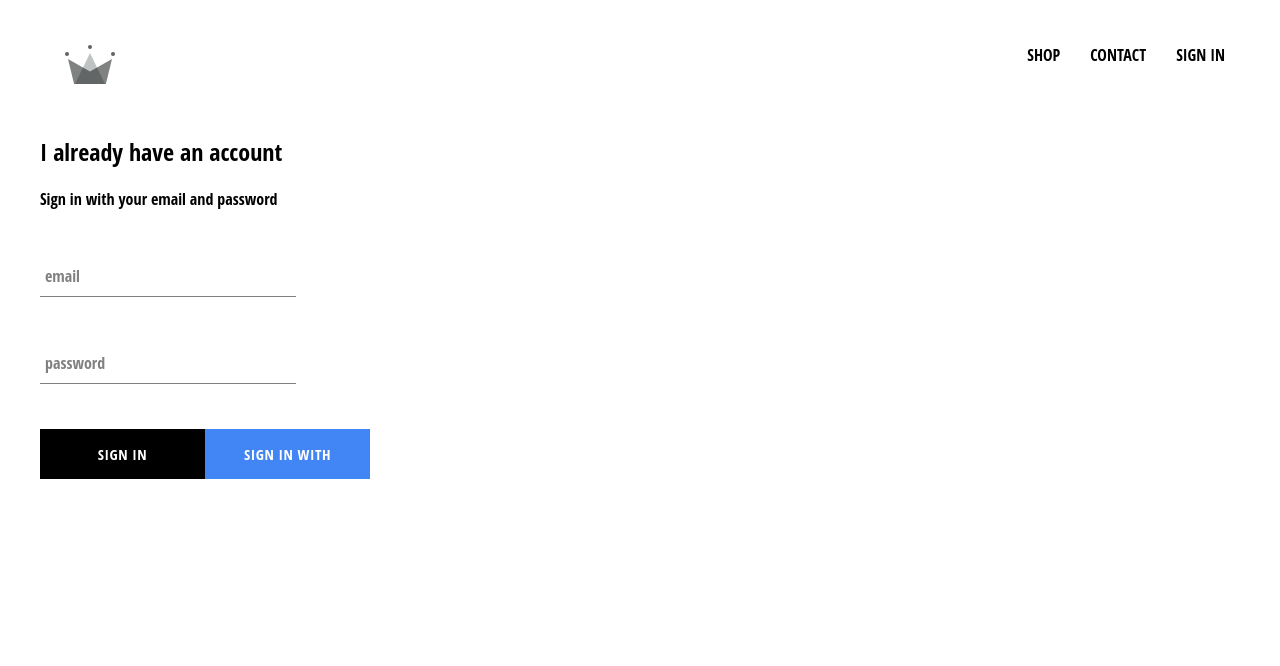
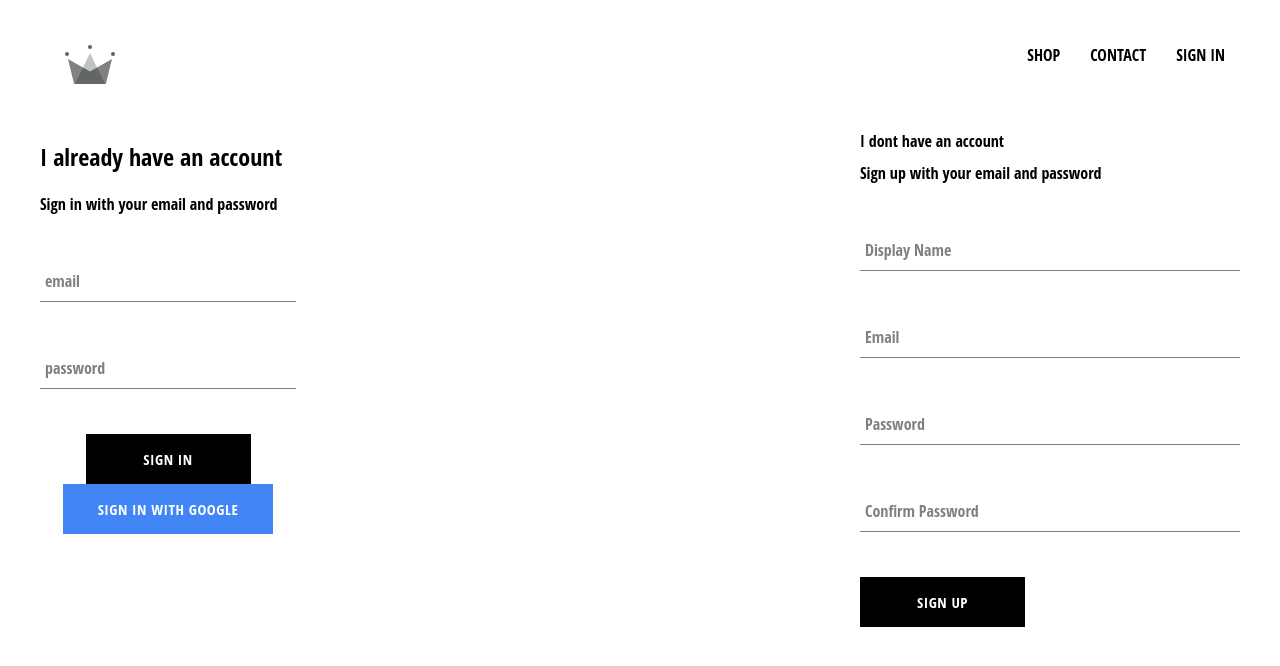
Before and after one commit to Venkata-Narayanan-M/venkat-kart, a React (Create React App) app: page /signin in a window 1280 px wide. Shown: the top 666 px of the page. Built offline with nearby package versions, Linux system fonts and the light colour scheme; no server answers; the HTML template or start-up script is replaced by a standard one.

Commit message:
Finishing sign in Email/Password and Firebase auth

```diff
--- a/src/App.js
+++ b/src/App.js
@@ -7,7 +7,7 @@
 import ShopPage from "./pages/shop/shoppage.component";
 import Header from "./components/header/header-component";
 import SignInAndSignUpPage from "./components/sign-in-and-sign-up/sign-in-and-sign-up.component";
-import { auth } from "./firebase/firebase.utils";
+import { auth, createUserProfileDocument } from "./firebase/firebase.utils";
 
 class App extends React.Component {
   constructor() {
@@ -21,9 +21,20 @@
   unsubscribeFromAuth = null;
 
   componentDidMount() {
-    auth.onAuthStateChanged((user) => {
-      this.setState({ currentUser: user });
-      console.log(this.state.currentUser);
+    this.unsubscribeFromAuth = auth.onAuthStateChanged(async (userAuth) => {
+      if (userAuth) {
+        const userRef = await createUserProfileDocument(userAuth);
+        userRef.onSnapshot((snapShot) => {
+          this.setState({
+            currentUser: {
+              id: snapShot.id,
+              ...snapShot.data(),
+            },
+          });
+        });
+      } else {
+        this.setState({ currentUser: userAuth });
+      }
     });
   }
 
--- a/src/components/sign-in-and-sign-up/sign-in-and-sign-up.component.jsx
+++ b/src/components/sign-in-and-sign-up/sign-in-and-sign-up.component.jsx
@@ -1,10 +1,12 @@
 import React from "react";
 import SignIn from "../sign-in/sign-in.component";
 import "./sign-in-and-sign-up.styles.scss";
+import SignUp from "../sign-up/sign-up.component";
 
 const SignInAndSignUpPage = () => (
   <div className="sign-in-and-sign-up">
     <SignIn />
+    <SignUp />
   </div>
 );
 
--- a/src/components/sign-in-and-sign-up/sign-in-and-sign-up.styles.scss
+++ b/src/components/sign-in-and-sign-up/sign-in-and-sign-up.styles.scss
@@ -0,0 +1,6 @@
+.sign-in-and-sign-up {
+  display: flex;
+  flex-direction: row;
+  justify-content: space-between;
+  margin: 30px auto;
+}
--- a/src/components/sign-in/sign-in.component.jsx
+++ b/src/components/sign-in/sign-in.component.jsx
@@ -1,7 +1,7 @@
 import React from "react";
 import CustomButton from "../custom-button/custom-button.component";
 import FormInput from "../form-input/form-input.component";
-import { signInWithGoogle } from "../../firebase/firebase.utils.js";
+import { auth, signInWithGoogle } from "../../firebase/firebase.utils.js";
 import "./sign-in.styles.scss";
 
 class SignIn extends React.Component {
@@ -14,10 +14,16 @@
     };
   }
 
-  handleSubmit = (event) => {
+  handleSubmit = async (event) => {
     event.preventDefault();
+    const { email, password } = this.state;
 
-    this.setState({ email: "", password: "" });
+    try {
+      await auth.signInWithEmailAndPassword(email, password);
+      this.setState({ email: "", password: "" });
+    } catch (err) {
+      console.log(err.message);
+    }
   };
 
   handleChange = (event) => {
--- a/src/components/sign-in/sign-in.styles.scss
+++ b/src/components/sign-in/sign-in.styles.scss
@@ -10,5 +10,7 @@
 
 .buttons {
   display: flex;
-  justify-content: space-between;
+  justify-content: space-around;
+  flex-wrap: wrap;
+  margin-top: 10px;
 }
--- /dev/null
+++ b/src/components/sign-up/sign-up.component.jsx
@@ -0,0 +1,97 @@
+import React from "react";
+import "./sign-up.styles.scss";
+
+import FormInput from "../form-input/form-input.component";
+import CustomButton from "../custom-button/custom-button.component";
+
+import { auth, createUserProfileDocument } from "../../firebase/firebase.utils";
+
+class SignUp extends React.Component {
+  constructor() {
+    super();
+
+    this.state = {
+      displayName: "",
+      email: "",
+      password: "",
+      confirmPassword: "",
+    };
+  }
+
+  handleSubmit = async (event) => {
+    event.preventDefault();
+    const { displayName, email, password, confirmPassword } = this.state;
+    if (password !== confirmPassword) {
+      alert("Passowrds dont match");
+      return;
+    }
+
+    try {
+      const { user } = await auth.createUserWithEmailAndPassword(
+        email,
+        password
+      );
+      await createUserProfileDocument(user, { displayName });
+
+      this.setState({
+        displayName: "",
+        email: "",
+        password: "",
+        confirmPassword: "",
+      });
+    } catch (err) {
+      console.log(err.message);
+    }
+  };
+
+  handleChange = (event) => {
+    const { name, value } = event.target;
+    this.setState({ [name]: value });
+  };
+  render() {
+    const { displayName, email, password, confirmPassword } = this.state;
+    return (
+      <div className="sign-up">
+        <div className="title">I dont have an account</div>
+        <span>Sign up with your email and password</span>
+        <form className="sign-up-form" onSubmit={this.handleSubmit}>
+          <FormInput
+            type="text"
+            name="displayName"
+            value={displayName}
+            onChange={this.handleChange}
+            label="Display Name"
+            required
+          />
+          <FormInput
+            type="email"
+            name="email"
+            value={email}
+            onChange={this.handleChange}
+            label="Email"
+            required
+          />
+          <FormInput
+            type="password"
+            name="password"
+            value={password}
+            onChange={this.handleChange}
+            label="Password"
+            required
+          />
+          <FormInput
+            type="password"
+            name="confirmPassword"
+            value={confirmPassword}
+            onChange={this.handleChange}
+            label="Confirm Password"
+            required
+          />
+          <CustomButton type="submit">SIGN UP</CustomButton>
+        </form>
+      </div>
+    );
+  }
+}
+
+export default SignUp;
--- /dev/null
+++ b/src/components/sign-up/sign-up.styles.scss
@@ -0,0 +1,10 @@
+.sign-up {
+  display: flex;
+  flex-direction: column;
+  width: 380px;
+  flex-wrap: wrap;
+
+  .title {
+    margin: 10px 0;
+  }
+}
--- a/src/firebase/firebase.utils.js
+++ b/src/firebase/firebase.utils.js
@@ -12,6 +12,33 @@
   measurementId: "G-DZRL552YP2",
 };
 
+export const createUserProfileDocument = async (userAuth, additionalData) => {
+  if (!userAuth) return;
+
+  const userRef = firestore.doc(`users/${userAuth.uid}`);
+  const snapShot = await userRef.get();
+
+  console.log("Utils", snapShot);
+
+  if (!snapShot.exists) {
+    const { displayName, email } = userAuth;
+    const createdAt = new Date();
+
+    try {
+      await userRef.set({
+        displayName,
+        email,
+        createdAt,
+        ...additionalData,
+      });
+    } catch (err) {
+      console.log("error creating user", err.message);
+    }
+  }
+
+  return userRef;
+};
+
 firebase.initializeApp(firebaseConfig);
 
 export const auth = firebase.auth();
```
